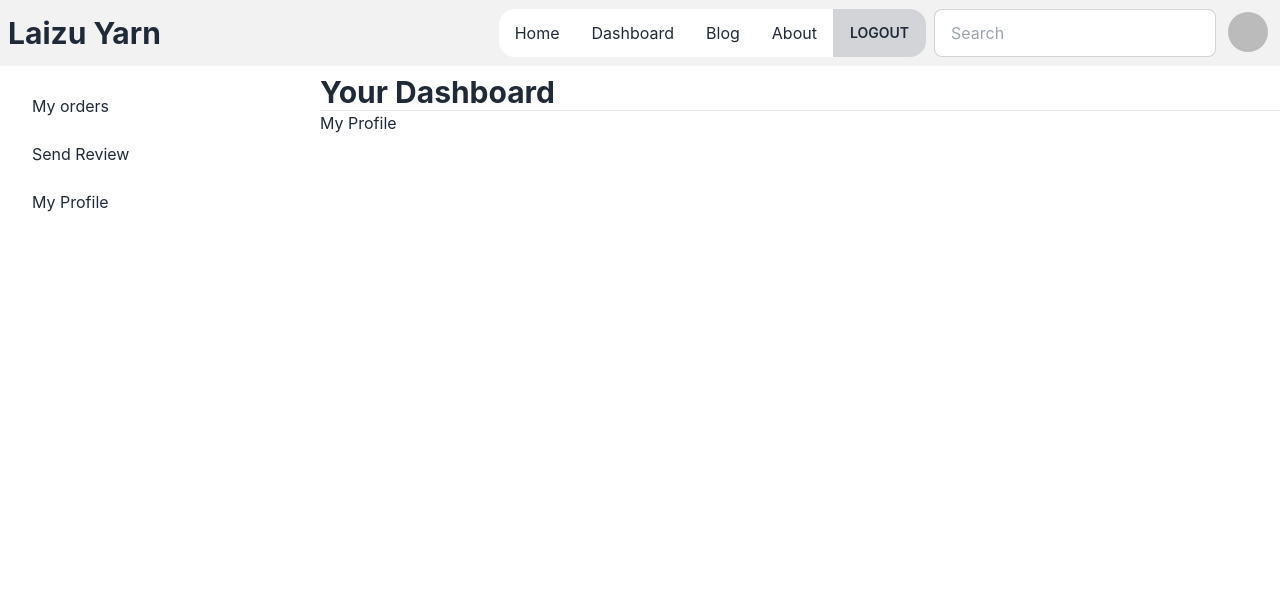
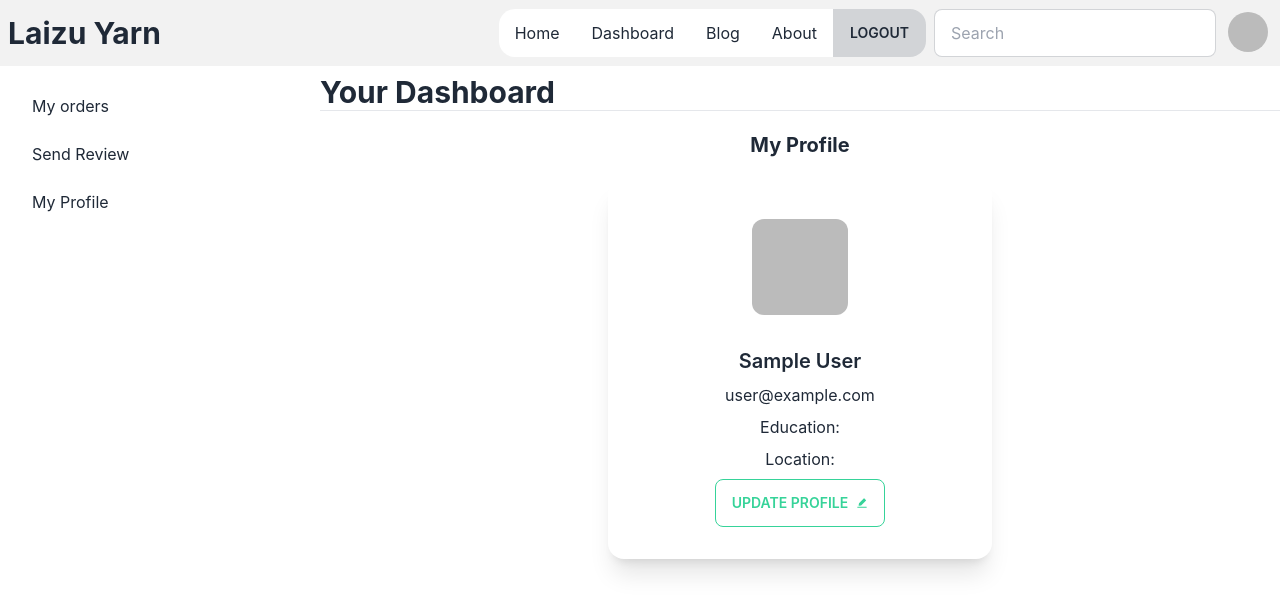
Before and after one commit to laizuakram1/yarn-warehouse, a React (Create React App) app: page /dashboard/profile in a window 1280 px wide. Shown: the top 612 px of the page. Built offline with nearby package versions, Linux system fonts and the light colour scheme; no server answers; sample sign-in values are in the browser's storage.

Commit message:
create my profile nested route

```diff
--- a/src/Pages/Dashboard/MyProflile.js
+++ b/src/Pages/Dashboard/MyProflile.js
@@ -1,9 +1,34 @@
 import React from 'react';
+import { useAuthState } from 'react-firebase-hooks/auth';
+import auth from '../../firebase.init';
+import { AiFillEdit } from "react-icons/ai";
+
+
+
 
 const MyProflile = () => {
+    const [user] = useAuthState(auth);
+    console.log(user);
+
+
     return (
         <div>
-            <h2>My Profile</h2>
+            <h2 className='text-xl py-5 text-center font-bold'>My Profile</h2>
+            <div class="card w-96 bg-base-100 shadow-xl mx-auto">
+                <figure class="px-10 pt-10">
+                    <img src={user?.photoURL} alt="Shoes" class="rounded-xl" />
+                </figure>
+                <div class="card-body items-center text-center">
+                    <h2 class="card-title">{user?.displayName}</h2>
+                    <p>{user?.email}</p>
+                    <p>Education:</p>
+                    <p>Location:</p>
+                    <div class="card-actions">
+                    <button class="btn btn-outline btn-success">Update Profile <AiFillEdit className='ps-2 text-xl'></AiFillEdit></button>
+
+                    </div>
+                </div>
+            </div>
         </div>
     );
 };
--- a/src/Pages/Dashboard/SendReview.js
+++ b/src/Pages/Dashboard/SendReview.js
@@ -43,7 +43,7 @@ const SendReview = () => {
                                     <input {...register("rating", { required: true,})} type='number' placeholder="rating in 5" class="input input-bordered w-full max-w-xs" />
                                     </div>
                                     <div class="form-control mt-6">
-                                        <button type='submit' class="btn btn-primary">Send</button>
+                                        <button type='submit' class="btn btn-success hover:bg-green-200">Send</button>
                                     </div>
                                 </form>
                             </div>
--- a/src/Pages/Login/Login.js
+++ b/src/Pages/Login/Login.js
@@ -5,51 +5,37 @@ import { FaGoogle, FaFacebook, FaLinkedin } from "react-icons/fa";
 import { signInWithEmailAndPassword, isLoading } from "firebase/auth";
 import auth from '../../firebase.init';
 import backgrondImg from '../../Images/Slider/loginBg.jpg';
-import { toast } from 'react-toastify';
-import useToken from '../Hooks/useToken';
-import { useSignInWithGoogle } from 'react-firebase-hooks/auth';
+import { useAuthState, useSignInWithGoogle } from 'react-firebase-hooks/auth';
+import Loading from '../Shared/Loading';
 
 
 const Login = () => {
-    const [signInWithGoogle, gUser, loading, error] = useSignInWithGoogle(auth);
+    const [signInWithGoogle, gUser, gLoading, gError] = useSignInWithGoogle(auth);
+    const [user, loading, error] = useAuthState(auth);
+    const { register, formState: { errors }, handleSubmit } = useForm();
     const location = useLocation();
     const navigate = useNavigate();
-    const [token] = useToken();
     let from = location.state?.from?.pathname || "/";
+    let signInError;
 
-    if(gUser){
-        navigate(from, { replace: true });
+
+    useEffect( () =>{
+        if (user || gUser) {
+            navigate(from, { replace: true });
+        }
+    }, [user,gUser, from, navigate])
+
+    if (loading || gLoading) {
+        return <Loading></Loading>
     }
 
-    const { register, handleSubmit } = useForm();
-    const onSubmit = data => {
-        const email = data.email;
-        const password = data.password;
-
-        signInWithEmailAndPassword(auth, email, password)
-            .then((result) => {
-                // Signed in
-                const user = result.user;
-                toast.success('login successfull')
-                // if (user) {
-                //     navigate(from, { replace: true });
-                // }
-                // ...
-            })
-            .catch((error) => {
-                const err = error.message;
-                console.log(err);
-            });
+    if(error || gError){
+        signInError= <p className='text-red-500'><small>{error?.message || gError?.message }</small></p>
     }
 
-
-        useEffect( () =>{
-            if(token){
-                navigate(from, { replace: true });
-            }
-        }, [token, from, navigate])
-
-
+    const onSubmit = data => {
+        signInWithEmailAndPassword(auth, data.email, data.password);
+    }
 
 
     return (
@@ -62,12 +48,14 @@ const Login = () => {
 
                 <div className='flex justify-between items-center'>
                     <input className='btn w-20' type="submit" value='Submit' />
+
                     <Link className='text-blue-600 hover:link-hover' to='/'>Forgot password?</Link>
                 </div>
                 <p>New to laizu yarn? <Link className='text-primary hover:link-hover' to='/signup'>Signup</Link></p>
 
                 <div className='social-login w-64 h-20 bg-blue-400 p-3 rounded-md absolute -mt-28'>
                     <div>
+                        {signInError}
                         <div>
                             <h2 className='text-center text-2xl font-bold'>Login</h2>
                         </div>
--- a/src/Pages/Login/SignUp.js
+++ b/src/Pages/Login/SignUp.js
@@ -8,7 +8,7 @@ import auth from '../../firebase.init';
 import { useAuthState } from 'react-firebase-hooks/auth';
 import backgrondImg from '../../Images/Slider/loginBg.jpg';
 import { toast } from 'react-toastify';
-import useToken from '../Hooks/useToken';
+import useToken from '../../Hooks/useToken';
 // import useToken from '../Hooks/useToken';
 
 
@@ -18,7 +18,7 @@ const SignUp = () => {
     const [user, loading, error] = useAuthState(auth);
     const { register, handleSubmit } = useForm();
     const [signInWithGoogle, gUser, gLoading, gError] = useSignInWithGoogle(auth);
-    const [token] = useToken(user);
+
 
     if(loading || gLoading){
         return <loading></loading>
@@ -36,7 +36,7 @@ const SignUp = () => {
       }
 
     const onSubmit = data => {
-
+        createUserWithEmailAndPassword(auth, data.email, data.password)
     }
 
     return (
```
Also changed, not shown: src/Hooks/useToken.js (renamed from src/Pages/Hooks/useToken.js).
